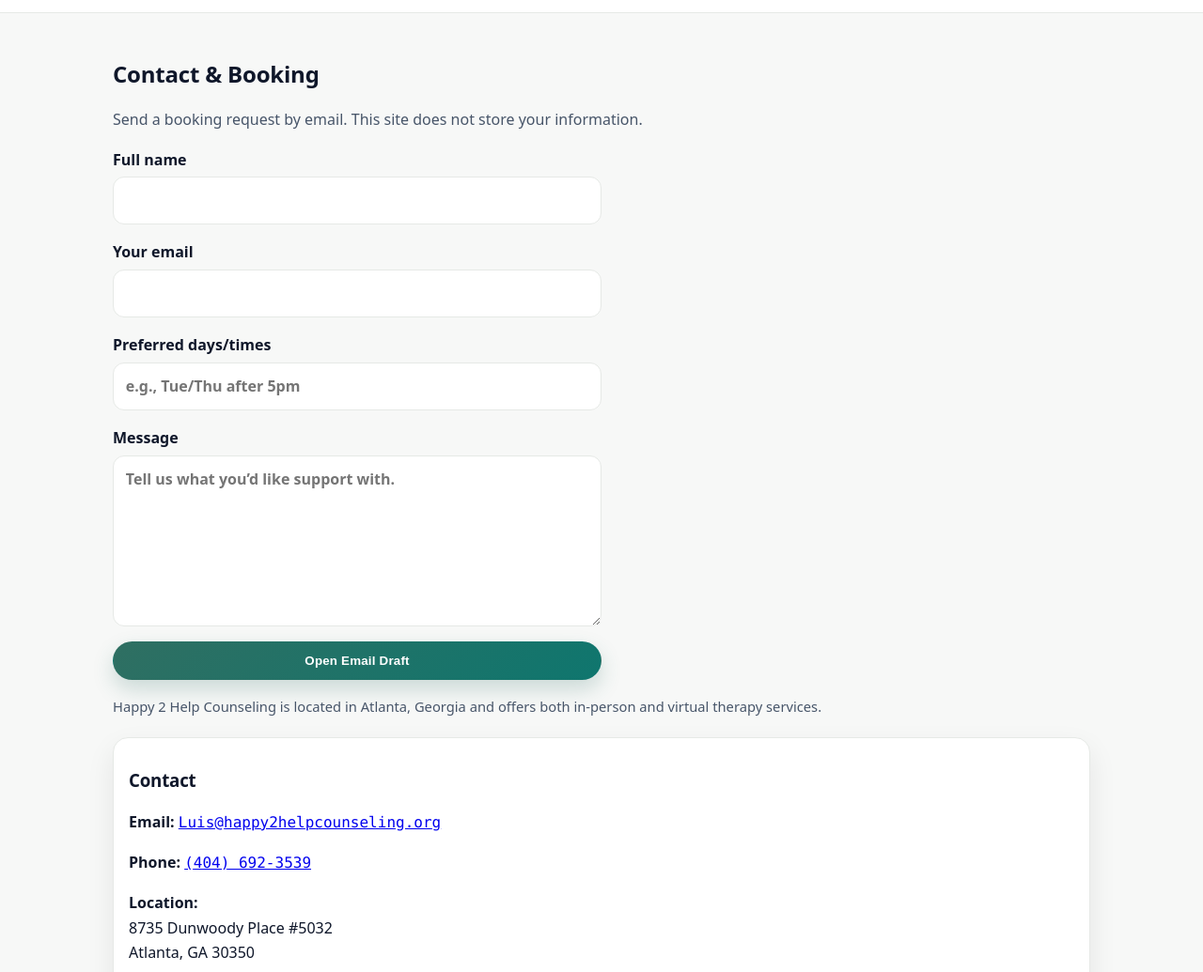
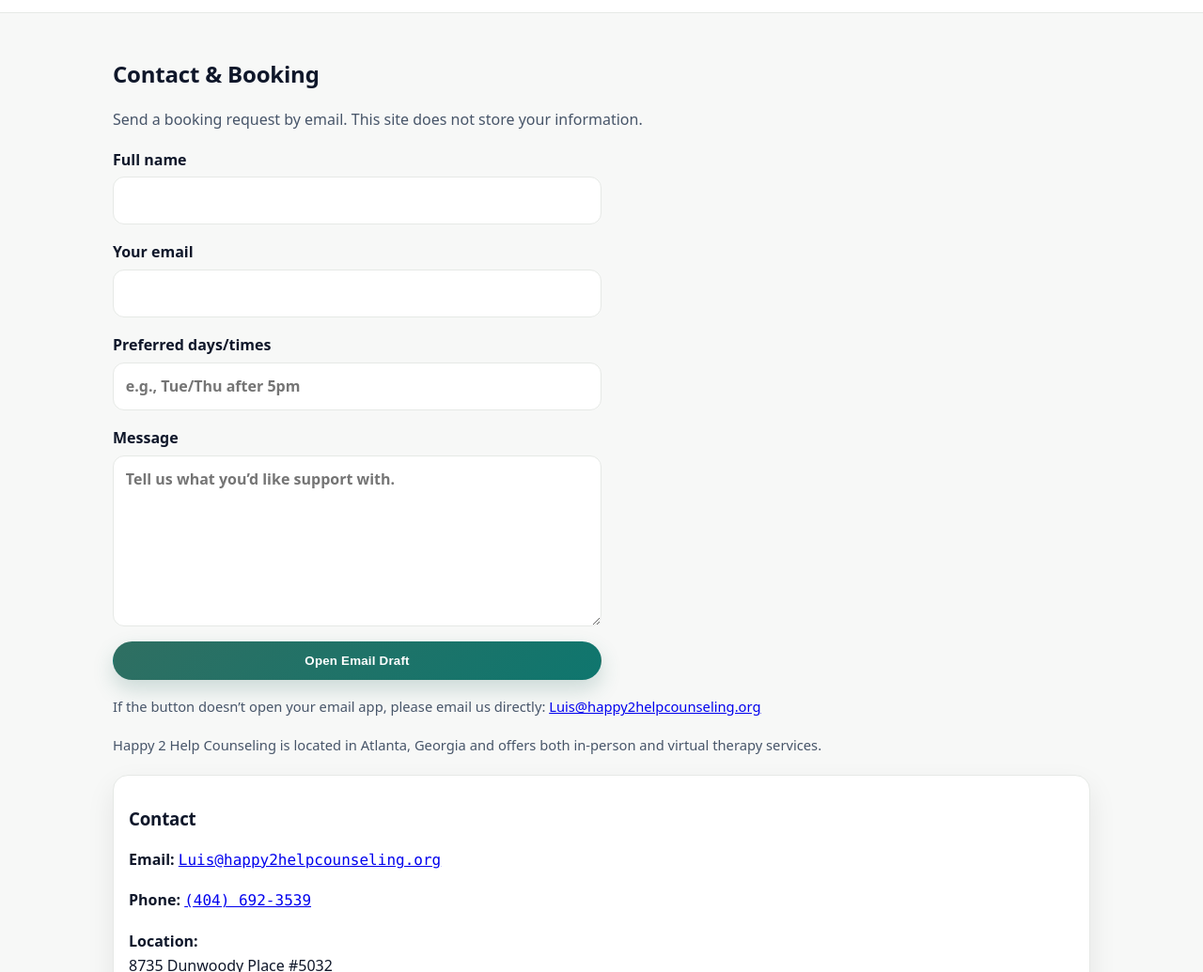
Before and after one commit to cainaanruiz-ui/cainaanruiz-ui.github.io, a plain HTML site: page contact.html in a window 1280 px wide. Shown: the part 65-1100 px from the top of the page at 94% size. Drawn offline with Linux system fonts and the light colour scheme.

Commit message:
Update contact.html

```diff
--- a/contact.html
+++ b/contact.html
@@ -74,6 +74,10 @@
 
         <button class="button" type="submit">Open Email Draft</button>
       </form>
+      <p class="small-note">
+  If the button doesn’t open your email app, please email us directly:
+  <a href="mailto:Luis@happy2helpcounseling.org">Luis@happy2helpcounseling.org</a>
+</p>
 
       <p class="small-note">
         Happy 2 Help Counseling is located in Atlanta, Georgia and offers both in-person and virtual therapy services.
```
